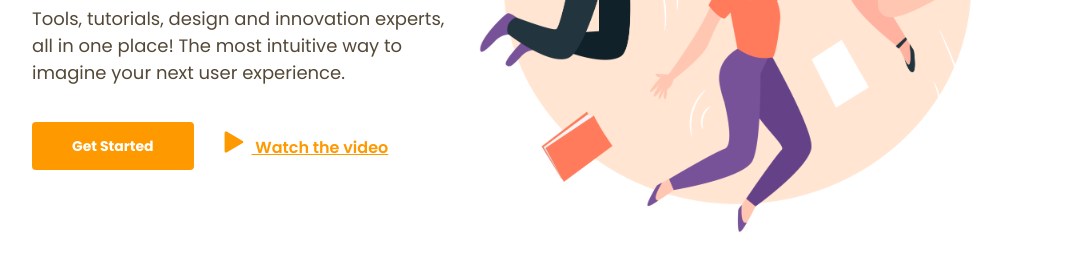
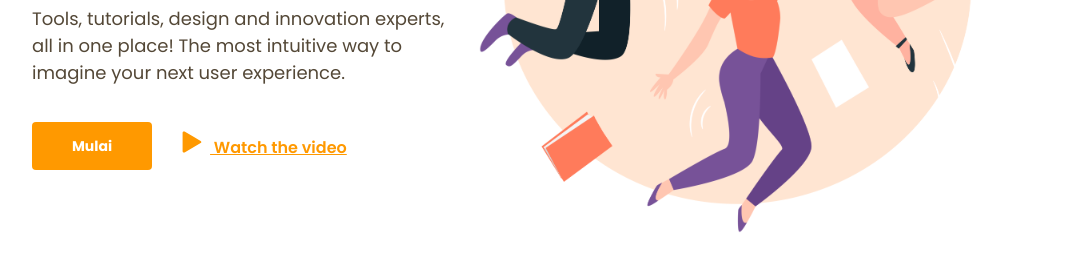
Before and after one commit to rizkywahyuprasetiyo/implementasi-flexbox, a plain HTML site: page index.html in a window 1280 px wide. Shown: the part 371-642 px from the top of the page, without its empty margins (96-1183 px from the left). Drawn offline with Linux system fonts and the light colour scheme.

Commit message:
merubah cta

```diff
--- a/index.html
+++ b/index.html
@@ -33,7 +33,7 @@
           </p>
           <div class="cta">
             <div class="mulai">
-              <a href="#">Get Started</a>
+              <a href="#">Mulai</a>
             </div>
             <div class="video">
               <a href="#"
```
